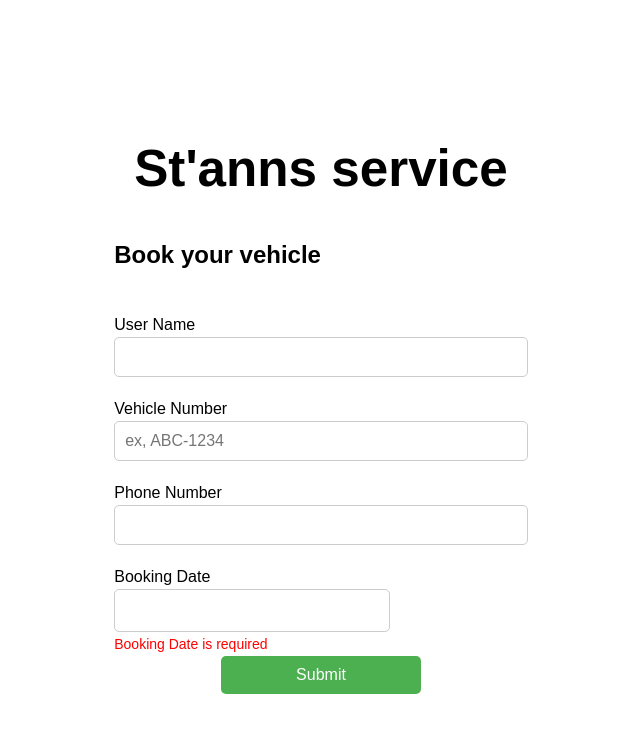
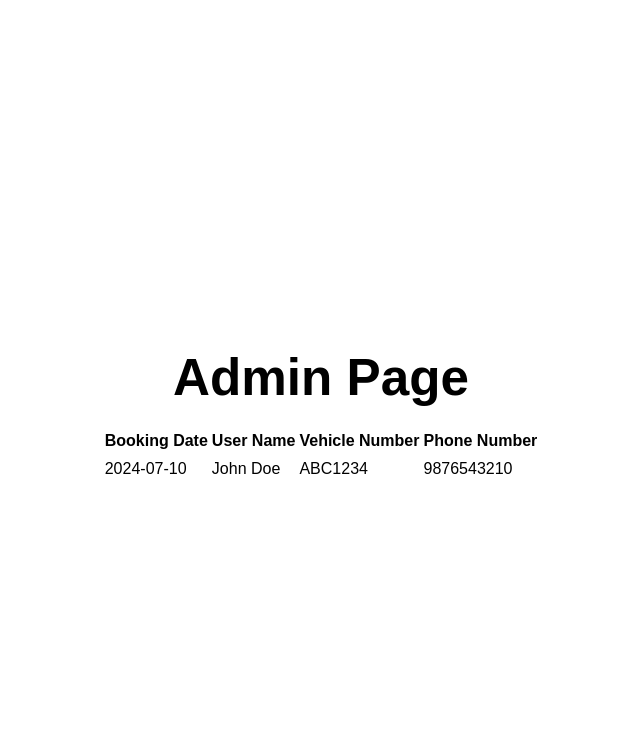
Before and after one commit to sasindu2/booking-system, a React (Vite) app: page /admin in a window 1280 px wide. Shown: the top 732 px of the page, without its empty margins (319-959 px from the left). Built offline with nearby package versions, Linux system fonts and the light colour scheme.

Commit message:
set the route for indexing page and admin page

```diff
--- a/package.json
+++ b/package.json
@@ -15,7 +15,6 @@
     "react-datepicker": "^7.3.0",
     "react-dom": "^18.3.1",
     "react-hook-form": "^7.52.1",
-    "react-router-dom": "^6.24.1",
     "styled-components": "^6.1.11"
   },
   "devDependencies": {
@@ -26,6 +25,7 @@
     "eslint-plugin-react": "^7.34.2",
     "eslint-plugin-react-hooks": "^4.6.2",
     "eslint-plugin-react-refresh": "^0.4.7",
+    "react-router-dom": "^6.25.1",
     "vite": "^5.3.1"
   }
 }
--- a/src/App.jsx
+++ b/src/App.jsx
@@ -1,17 +1,19 @@
-import React from 'react';
-import UserForm from './pages/booking';
-import GlobalStyle from './pages/globalstyle';
+import React from "react";
+import UserForm from "./pages/booking";
+import Admin from "./pages/Admin";
+import Sample from "./pages/Sample";
 
-
+import { BrowserRouter, Routes, Route } from "react-router-dom";
 
 function App() {
   return (
     <>
-      <GlobalStyle />
-      <div className="App">
-        <UserForm />
-
-      </div>
+      <BrowserRouter>
+        <Routes>
+          <Route index element={<UserForm />} />
+          <Route path="/admin" element={<Admin />} />
+        </Routes>
+      </BrowserRouter>
     </>
   );
 }
--- /dev/null
+++ b/src/pages/Admin.jsx
@@ -0,0 +1,32 @@
+import React from "react";
+import GlobalStyle from "./globalstyle";
+
+export default function Admin() {
+  return (
+    <>
+      <GlobalStyle />
+      <div>
+        <h1>Admin Page</h1>
+
+        <table style={{ color: "black" }}>
+          <thead>
+            <tr>
+              <th>Booking Date</th>
+              <th>User Name</th>
+              <th>Vehicle Number</th>
+              <th>Phone Number</th>
+            </tr>
+          </thead>
+          <tbody>
+            <tr>
+              <td>2024-07-10</td>
+              <td>John Doe</td>
+              <td>ABC1234</td>
+              <td>9876543210</td>
+            </tr>
+          </tbody>
+        </table>
+      </div>
+    </>
+  );
+}
--- a/src/pages/booking.jsx
+++ b/src/pages/booking.jsx
@@ -1,11 +1,17 @@
-import React from 'react';
-import { useForm } from 'react-hook-form';
-import DatePicker from 'react-datepicker';
-import 'react-datepicker/dist/react-datepicker.css';
-import './booking.css';
+import React from "react";
+import { useForm } from "react-hook-form";
+import DatePicker from "react-datepicker";
+import "react-datepicker/dist/react-datepicker.css";
+import "./booking.css";
+import GlobalStyle from "./globalstyle";
 
 const UserForm = () => {
-  const { register, handleSubmit, formState: { errors }, setValue } = useForm();
+  const {
+    register,
+    handleSubmit,
+    formState: { errors },
+    setValue,
+  } = useForm();
   const [startDate, setStartDate] = React.useState(null);
 
   const onSubmit = (data) => {
@@ -14,38 +20,51 @@ const UserForm = () => {
   };
 
   return (
+    <>
+      <GlobalStyle />
       <div className="PageContainer">
         <div className="FormContainer">
           <h1>St'anns service</h1>
           <h2>Book your vehicle</h2>
           <form onSubmit={handleSubmit(onSubmit)}>
-          <label className='InputContainer'>User Name</label>
+            <label className="InputContainer">User Name</label>
 
             <input
               className="Input"
               type="text"
-            {...register('userName', { required: true })}
+              {...register("userName", { required: true })}
             />
-          {errors.userName && <span className="ErrorMessage">User Name is required</span>}
+            {errors.userName && (
+              <span className="ErrorMessage">User Name is required</span>
+            )}
             <br />
-          <label className='InputContainer'>Vehicle Number</label>
+            <label className="InputContainer">Vehicle Number</label>
             <input
               className="Input"
               type="text"
-            {...register('vehicleNumber', { required: true })}
+              {...register("vehicleNumber", { required: true })}
               placeholder="ex, ABC-1234"
             />
-          {errors.vehicleNumber && <span className="ErrorMessage">Vehicle Number is required</span>}
+            {errors.vehicleNumber && (
+              <span className="ErrorMessage">Vehicle Number is required</span>
+            )}
             <br />
-          <label className='InputContainer'>Phone Number</label>
+            <label className="InputContainer">Phone Number</label>
             <input
               className="Input"
               type="tel"
-            {...register('phoneNumber', { required: true, pattern: /^[0-9]{10}$/ })}
+              {...register("phoneNumber", {
+                required: true,
+                pattern: /^[0-9]{10}$/,
+              })}
             />
-          {errors.phoneNumber && <span className="ErrorMessage">Phone Number is required and should be 10 digits</span>}
+            {errors.phoneNumber && (
+              <span className="ErrorMessage">
+                Phone Number is required and should be 10 digits
+              </span>
+            )}
             <br />
-          <label className='InputContainer'>Booking Date</label>
+            <label className="InputContainer">Booking Date</label>
             <DatePicker
               className="StyledDatePicker"
               selected={startDate}
@@ -53,14 +72,19 @@ const UserForm = () => {
               dateFormat="yyyy/MM/dd"
             />
             <br />
-          {startDate === null && <span className="ErrorMessage">Booking Date is required</span>}
+            {startDate === null && (
+              <span className="ErrorMessage">Booking Date is required</span>
+            )}
             <br />
             <div className="ButtonContainer">
-            <button className="Button" type="submit">Submit</button>
+              <button className="Button" type="submit">
+                Submit
+              </button>
             </div>
           </form>
         </div>
       </div>
+    </>
   );
 };
 
```
Also changed, not shown: src/pages/admin_page.jsx (deleted, +0 -38 lines), 1 other file (tests, documents, lock files or other folders). Lines whose indentation alone changed are shown as unchanged.
